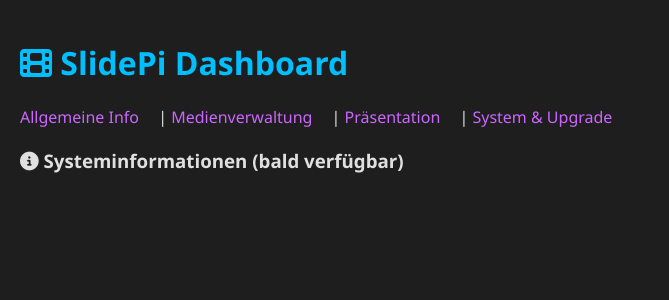
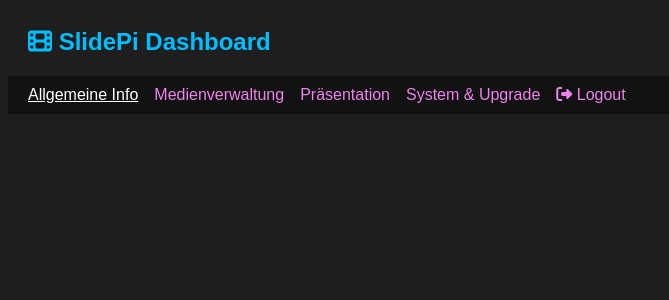
Before and after one commit to 17Trust09/slidepi, a Flask app: page / in a window 1280 px wide. Shown: the top 300 px of the page, without its empty margins (0-669 px from the left). Run offline with Flask 3, Linux system fonts and the light colour scheme; the visitor is signed in with stand-in values (Sample User, id 1).

Commit message:
Update dashboard.html

```diff
--- a/Pycharm/LhtPi/LhtPi/templates/dashboard.html
+++ b/Pycharm/LhtPi/LhtPi/templates/dashboard.html
@@ -3,195 +3,224 @@
 <head>
     <meta charset="UTF-8">
     <title>SlidePi Dashboard</title>
-    <link rel="stylesheet" href="https://cdnjs.cloudflare.com/ajax/libs/font-awesome/6.5.0/css/all.min.css">
+    <link rel="stylesheet" href="https://cdnjs.cloudflare.com/ajax/libs/font-awesome/6.4.0/css/all.min.css">
     <style>
         body {
             background-color: #1e1e1e;
-            color: #e0e0e0;
-            font-family: 'Segoe UI', sans-serif;
-            margin: 0;
+            color: white;
+            font-family: Arial, sans-serif;
+        }
+        .header {
             padding: 20px;
+            font-size: 24px;
+            font-weight: bold;
+            color: deepskyblue;
         }
-        h1 {
-            color: #00bfff;
+        .nav {
+            padding: 10px 20px;
+            background-color: #121212;
+            display: flex;
+            gap: 16px;
+            font-size: 16px;
         }
-        a {
-            color: #cc66ff;
-            margin-right: 15px;
+        .nav a {
+            color: violet;
             text-decoration: none;
         }
-        a:hover {
+        .nav a.active {
+            color: white;
             text-decoration: underline;
         }
-        .tab-content {
+        h3 {
             margin-top: 20px;
         }
         .btn {
-            padding: 8px 16px;
-            background-color: #9147ff;
-            color: white;
+            padding: 10px;
             border: none;
             border-radius: 5px;
+            margin: 5px 0;
             cursor: pointer;
-            margin-top: 10px;
         }
-        .btn:hover {
-            background-color: #772ce8;
+        .btn-purple {
+            background-color: #8e44ad;
+            color: white;
         }
-        .media-grid {
+        .btn-danger {
+            background-color: crimson;
+            color: white;
+        }
+        .media-gallery {
             display: flex;
             flex-wrap: wrap;
             gap: 20px;
-            margin-top: 15px;
+            margin-top: 20px;
         }
         .media-item {
-            background: #2e2e2e;
+            background-color: #2e2e2e;
             padding: 10px;
             border-radius: 8px;
+            width: 200px;
             text-align: center;
-            width: 180px;
         }
-        .media-item img.thumbnail {
-            height: 100px;
-            object-fit: contain;
-            margin-bottom: 8px;
+        .media-item img, .media-item video {
+            max-width: 100%;
+            border-radius: 5px;
+        }
+        .playlist {
+            display: flex;
+            flex-wrap: wrap;
+            gap: 20px;
+            margin-top: 20px;
+        }
+        .playlist-item {
+            background-color: #2e2e2e;
+            padding: 10px;
+            border-radius: 8px;
+            width: 200px;
+            text-align: center;
+            position: relative;
+        }
+        .drag-handle {
+            cursor: move;
+            position: absolute;
+            top: 5px;
+            right: 10px;
+            color: gray;
+        }
+        input[type="number"] {
+            width: 100%;
+            padding: 5px;
+            margin-top: 5px;
             border-radius: 4px;
-            background: #fff;
-        }
-        .duration-input {
-            width: 80px;
-            padding: 4px;
-        }
-        .input-file {
-            background: #fff;
-            color: #000;
-            border-radius: 4px;
-            margin-right: 10px;
+            border: none;
         }
     </style>
 </head>
 <body>
-    <h1><i class="fas fa-film"></i> SlidePi Dashboard</h1>
-    <nav>
-        <a href="#" onclick="showTab('info')">Allgemeine Info</a> |
-        <a href="#" onclick="showTab('medien')">Medienverwaltung</a> |
-        <a href="#" onclick="showTab('praesentation')">Präsentation</a> |
-        <a href="#" onclick="showTab('system')">System & Upgrade</a>
-        {% if admin_logged_in %}
-            | <a href="/logout"><i class="fas fa-sign-out-alt"></i> Logout</a>
-        {% endif %}
-    </nav>
-
-    <!-- Allgemeine Info -->
-    <div id="info" class="tab-content" style="display:none;">
-        <h3><i class="fas fa-info-circle"></i> Systeminformationen (bald verfügbar)</h3>
+    <div class="header"><i class="fas fa-film"></i> SlidePi Dashboard</div>
+    <div class="nav">
+        <a href="/?tab=info" class="{{ 'active' if tab == 'info' else '' }}">Allgemeine Info</a>
+        <a href="/?tab=medien" class="{{ 'active' if tab == 'medien' else '' }}">Medienverwaltung</a>
+        <a href="/?tab=praesentation" class="{{ 'active' if tab == 'praesentation' else '' }}">Präsentation</a>
+        <a href="/?tab=system" class="{{ 'active' if tab == 'system' else '' }}">System & Upgrade</a>
+        <a href="/logout"><i class="fas fa-sign-out-alt"></i> Logout</a>
     </div>
 
-    <!-- Medienverwaltung -->
-    <div id="medien" class="tab-content" style="display:none;">
-        <h3><i class="fas fa-folder-open"></i> Neue Datei hochladen</h3>
-        <form method="POST" action="/upload" enctype="multipart/form-data" onsubmit="setActiveTab('medien')">
-            <input type="file" name="file" class="input-file" required>
-            <input type="hidden" name="active_tab" id="activeTabUpload">
-            <button type="submit" class="btn"><i class="fas fa-upload"></i> Hochladen</button>
+    <div class="container" style="padding: 20px;">
+
+        {% if tab == 'medien' %}
+        <h3><i class="fas fa-upload"></i> Neue Datei hochladen</h3>
+        <form method="post" action="/upload" enctype="multipart/form-data">
+            <input type="file" name="file">
+            <button type="submit" class="btn btn-purple"><i class="fas fa-upload"></i> Hochladen</button>
+        </form>
+        <hr>
+        <h3><i class="fas fa-photo-video"></i> Hochgeladene Medien</h3>
+        <div class="media-gallery">
+            {% for file in media_files %}
+            <div class="media-item">
+                {% if file.filename.endswith('.mp4') %}
+                <video src="{{ file.path }}" controls></video>
+                {% else %}
+                <img src="{{ file.path }}" alt="{{ file.filename }}">
+                {% endif %}
+                <p>{{ file.filename }}</p>
+
+                <form method="post" action="/delete" style="margin-bottom: 5px;">
+                    <input type="hidden" name="filename" value="{{ file.filename }}">
+                    <button type="submit" class="btn btn-danger"><i class="fas fa-trash"></i> Löschen</button>
                 </form>
 
-        <h4><i class="fas fa-images"></i> Hochgeladene Medien</h4>
-        <div class="media-grid">
-            {% for media in media_files %}
-                <div class="media-item">
-                    <img src="{{ url_for('uploaded_file', filename=media) }}" alt="{{ media }}" class="thumbnail">
-                    <p>{{ media }}</p>
-                    <form method="POST" action="/delete" onsubmit="setActiveTab('medien')">
-                        <input type="hidden" name="filename" value="{{ media }}">
-                        <input type="hidden" name="active_tab" id="activeTabDelete">
-                        <button type="submit" class="btn"><i class="fas fa-trash"></i> Löschen</button>
+                <form method="post" action="/toggle_playlist">
+                    <input type="hidden" name="filename" value="{{ file.filename }}">
+                    {% set in_playlist = file.filename in playlist_filenames %}
+                    <button type="submit" class="btn btn-purple">
+                        <i class="fas fa-list"></i>
+                        {% if in_playlist %}
+                            Aus Präsentation entfernen
+                        {% else %}
+                            Zur Präsentation hinzufügen
+                        {% endif %}
+                    </button>
                 </form>
             </div>
             {% endfor %}
         </div>
-    </div>
+        {% endif %}
 
-    <!-- Präsentation -->
-    <div id="praesentation" class="tab-content" style="display:none;">
-        <h3><i class="fas fa-photo-video"></i> Präsentationseinstellungen</h3>
-
-        <h5>🗂️ Hochgeladene Medien</h5>
-        <form method="POST" action="/update_playlist" onsubmit="setActiveTab('praesentation')">
-            <input type="hidden" name="active_tab" id="activeTabPlaylist">
-            <div class="media-grid">
-                {% for media in media_files %}
-                    <div class="media-item">
-                        <img src="{{ url_for('uploaded_file', filename=media) }}" alt="{{ media }}" class="thumbnail">
-                        <p>{{ media }}</p>
-                        <label>
-                            <input type="checkbox" name="playlist_files" value="{{ media }}" {% if media in playlist %}checked{% endif %}>
-                            Zur Wiedergabeliste
-                        </label>
+        {% if tab == 'praesentation' %}
+        <h3><i class="fas fa-sliders-h"></i> Wiedergabeliste</h3>
+        <div id="playlist" class="playlist">
+            {% for item in playlist %}
+            <div class="playlist-item" data-filename="{{ item.filename }}">
+                <div class="drag-handle"><i class="fas fa-arrows-alt"></i></div>
+                {% if item.filename.endswith('.mp4') %}
+                <video src="{{ item.path }}" controls></video>
+                {% else %}
+                <img src="{{ item.path }}" alt="{{ item.filename }}">
+                {% endif %}
+                <p>{{ item.filename }}</p>
+                <label>Dauer (Sek):</label>
+                <input type="number" class="duration-input" value="{{ item.duration }}" data-filename="{{ item.filename }}">
             </div>
             {% endfor %}
         </div>
-            <button type="submit" class="btn"><i class="fas fa-save"></i> Wiedergabeliste aktualisieren</button>
-        </form>
+        <button class="btn btn-purple" onclick="savePlaylist()"><i class="fas fa-save"></i> Wiedergabeliste speichern</button>
+        <button class="btn btn-purple" onclick="saveDurations()"><i class="fas fa-clock"></i> Dauer speichern</button>
+        {% endif %}
 
-        <hr>
-
-        <h5><i class="fas fa-clock"></i> Anzeigezeit festlegen</h5>
-        <form method="POST" action="/save_durations" onsubmit="setActiveTab('praesentation')">
-            <input type="hidden" name="active_tab" id="activeTabDuration">
-            <div class="media-grid">
-                {% for media in playlist %}
-                    <div class="media-item">
-                        <img src="{{ url_for('uploaded_file', filename=media) }}" alt="{{ media }}" class="thumbnail">
-                        <p><strong>{{ media }}</strong></p>
-                        <label>Anzeigedauer (Sek.):</label><br>
-                        <input type="number" name="duration_{{ media }}" value="{{ durations.get(media, 10) }}" min="1" class="duration-input">
-                    </div>
-                {% endfor %}
-            </div>
-            <button type="submit" class="btn"><i class="fas fa-stopwatch"></i> Anzeigedauer speichern</button>
-        </form>
-    </div>
-
-    <!-- System & Upgrade -->
-    <div id="system" class="tab-content" style="display:none;">
-        {% if admin_logged_in %}
-            <h3><i class="fas fa-tools"></i> System & Upgrade</h3>
-            <form method="POST" action="/ota_update">
-                <button type="submit" class="btn"><i class="fas fa-download"></i> OTA-Update (Git Pull)</button>
-            </form>
-            <br>
-            <form method="POST" action="/restart">
-                <button type="submit" class="btn"><i class="fas fa-sync-alt"></i> Neustart</button>
-            </form>
-            <br>
-            <a href="/disk_space" class="btn"><i class="fas fa-hdd"></i> Speicherplatz anzeigen</a>
-        {% else %}
-            <h3><i class="fas fa-lock"></i> Geschützter Bereich</h3>
-            <p>Du musst dich <a href="/login">einloggen</a>, um diesen Bereich zu sehen.</p>
+        {% if tab == 'system' %}
+        <h3><i class="fas fa-cogs"></i> Systemfunktionen folgen bald...</h3>
         {% endif %}
     </div>
 
     <script>
-        function showTab(id) {
-            localStorage.setItem('activeTab', id);
-            const tabs = document.querySelectorAll('.tab-content');
-            tabs.forEach(tab => tab.style.display = 'none');
-            const target = document.getElementById(id);
-            if (target) target.style.display = 'block';
+        function savePlaylist() {
+            const items = document.querySelectorAll('.playlist-item');
+            const playlist = Array.from(items).map(el => el.dataset.filename);
+            fetch('/save_playlist', {
+                method: 'POST',
+                headers: { 'Content-Type': 'application/x-www-form-urlencoded' },
+                body: new URLSearchParams(playlist.map(name => ['playlist[]', name]))
+            });
         }
 
-        function setActiveTab(tabId) {
-            document.getElementById('activeTabUpload').value = tabId;
-            document.getElementById('activeTabDelete').value = tabId;
-            document.getElementById('activeTabPlaylist').value = tabId;
-            document.getElementById('activeTabDuration').value = tabId;
+        function saveDurations() {
+            const inputs = document.querySelectorAll('.duration-input');
+            const durations = {};
+            inputs.forEach(input => {
+                durations[input.dataset.filename] = parseInt(input.value);
+            });
+            fetch('/save_durations', {
+                method: 'POST',
+                headers: { 'Content-Type': 'application/json' },
+                body: JSON.stringify(durations)
+            });
         }
 
-        document.addEventListener("DOMContentLoaded", () => {
-            const tab = "{{ active_tab | default('info') }}";
-            showTab(tab);
+        // Drag & Drop
+        const container = document.getElementById('playlist');
+        if (container) {
+            let dragged;
+            container.addEventListener('dragstart', e => {
+                if (e.target.classList.contains('playlist-item')) {
+                    dragged = e.target;
+                    e.dataTransfer.effectAllowed = 'move';
+                }
             });
+            container.addEventListener('dragover', e => {
+                e.preventDefault();
+                const target = e.target.closest('.playlist-item');
+                if (target && target !== dragged) {
+                    const rect = target.getBoundingClientRect();
+                    const next = (e.clientY - rect.top) / (rect.bottom - rect.top) > 0.5;
+                    container.insertBefore(dragged, next && target.nextSibling || target);
+                }
+            });
+            container.querySelectorAll('.playlist-item').forEach(item => {
+                item.setAttribute('draggable', true);
+            });
+        }
     </script>
 </body>
 </html>
```
Lines whose indentation alone changed are shown as unchanged.
